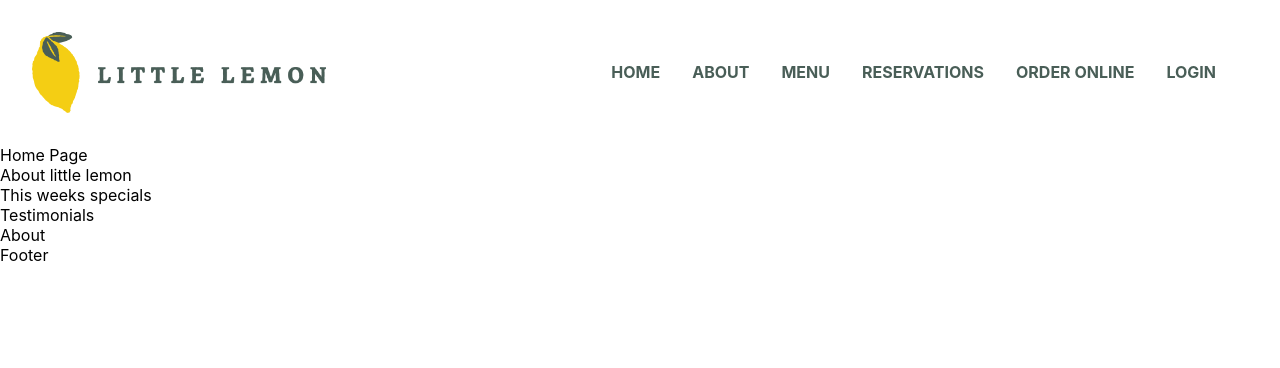
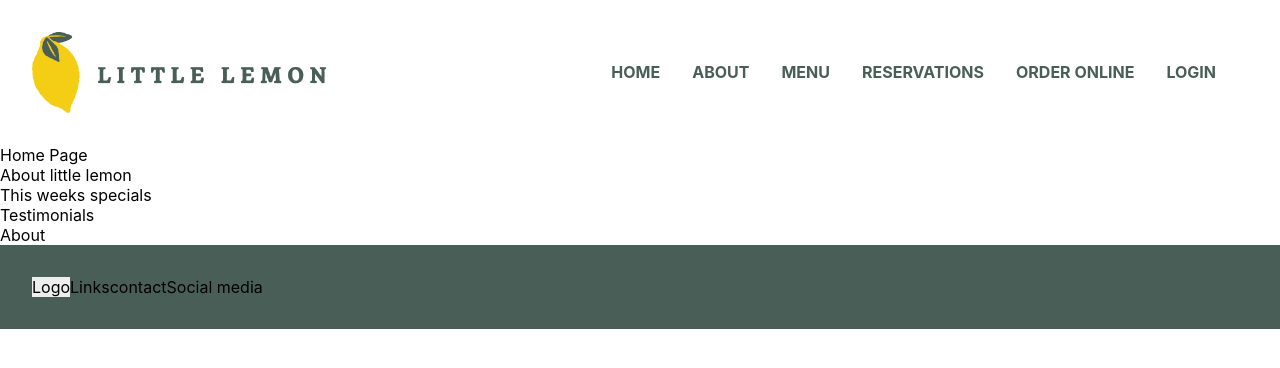
Before and after one commit to claceotto/little-lemon, a React (Create React App) app: page / in a window 1280 px wide. Shown: the top 368 px of the page. Built offline with nearby package versions, Linux system fonts and the light colour scheme.

Commit message:
start of footer style

```diff
--- a/src/App.css
+++ b/src/App.css
@@ -49,6 +49,20 @@ header img {
     color: #F4CE14;
   }
 
+/* This will format the footer */
+.footer {
+  display: flex;
+  flex-direction: row;
+  align-items: center;
+  background-color: #495E57;
+  padding: 2rem;
+  max-height: 379px;
+}
+
+.logo {
+  width: 370 px;
+  background-color: #EDEFEE;
+}
 
 /* This was the formatting already here to start with */
 .App-logo {
--- a/src/Components/Footer.js
+++ b/src/Components/Footer.js
@@ -1,7 +1,18 @@
 function Footer () {
     return (
-        <footer>
-            Footer
+        < footer className="footer">
+            <div className="logo">
+                Logo
+            </div>
+            <div>
+                Links
+            </div>
+            <div>
+                contact
+            </div>
+            <div>
+                Social media
+            </div>
         </footer>
     )
 }
```
